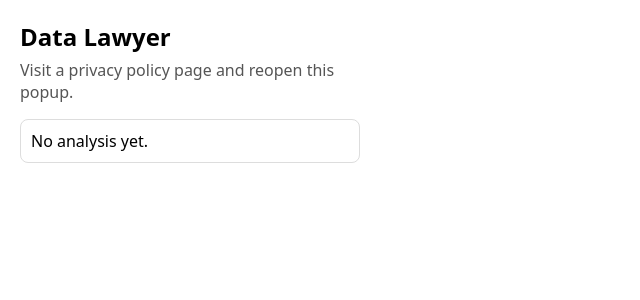
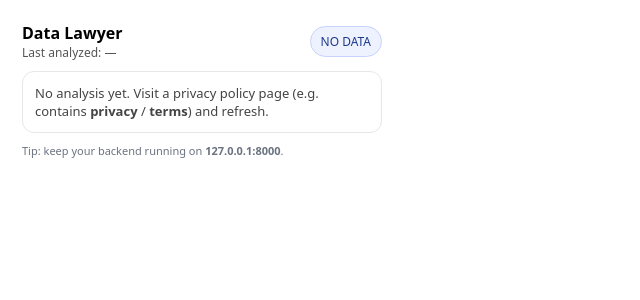
Before and after one commit to IKitheka/data-lawyer, a React (Vite) app in the folder extension/: page / in a window 1280 px wide. Shown: the top 300 px of the page, without its empty margins (0-640 px from the left). Built offline with nearby package versions, Linux system fonts and the light colour scheme.

Commit message:
Polish popup UI, add background worker storage timestamp, and improve analysis display

```diff
--- a/extension/src/App.tsx
+++ b/extension/src/App.tsx
@@ -1,64 +1,208 @@
-import { useEffect, useState } from "react";
+import { useEffect, useMemo, useState } from "react";
+import type { PolicyAnalysis } from "./types";
 
-type Analysis = {
-  service_name: string;
-  risk_level: string;
-  risk_score: number;
-  jurisdiction: string;
-  summary: string;
-  red_flags: string[];
-  policy_changed: boolean;
-};
+type Stored = { latestAnalysis?: PolicyAnalysis & { saved_at?: string } };
+
+function badgeStyle(level?: string) {
+  const l = (level || "").toUpperCase();
+  if (l.includes("HIGH")) return { background: "#ffe5e5", border: "1px solid #ffb3b3", color: "#a40000" };
+  if (l.includes("MED")) return { background: "#fff4db", border: "1px solid #ffd08a", color: "#7a4a00" };
+  if (l.includes("LOW")) return { background: "#e9fff0", border: "1px solid #9de7b6", color: "#0f5a2a" };
+  return { background: "#eef2ff", border: "1px solid #c7d2fe", color: "#1e3a8a" };
+}
+
+function formatTime(iso?: string) {
+  if (!iso) return "—";
+  try {
+    return new Date(iso).toLocaleString();
+  } catch {
+    return iso;
+  }
+}
 
 export default function App() {
-  const [data, setData] = useState<Analysis | null>(null);
+  const [loading, setLoading] = useState(true);
+  const [analysis, setAnalysis] = useState<(PolicyAnalysis & { saved_at?: string }) | null>(null);
+  const [error, setError] = useState<string | null>(null);
+
+  const domain = useMemo(() => {
+    const url = analysis?.url;
+    if (!url) return null;
+    try {
+      return new URL(url).hostname;
+    } catch {
+      return url;
+    }
+  }, [analysis?.url]);
 
   useEffect(() => {
-  chrome.storage.local.get(["latestAnalysis"], (res: { latestAnalysis?: Analysis }) => {
-    if (res.latestAnalysis) setData(res.latestAnalysis);
-  });
-}, []);
+    // Initial load
+    chrome.storage.local.get(["latestAnalysis"], (res: Stored) => {
+      setAnalysis(res.latestAnalysis ?? null);
+      setLoading(false);
+    });
 
+    // Live updates whenever background saves a new analysis
+    const onChanged: Parameters<typeof chrome.storage.onChanged.addListener>[0] = (changes, area) => {
+      if (area !== "local") return;
+      if (changes.latestAnalysis?.newValue) {
+        setAnalysis(changes.latestAnalysis.newValue);
+        setError(null);
+      }
+    };
+
+    chrome.storage.onChanged.addListener(onChanged);
+    return () => chrome.storage.onChanged.removeListener(onChanged);
+  }, []);
+
+  async function copySummary() {
+    if (!analysis) return;
+    const lines: string[] = [];
+    lines.push(`Data Lawyer Analysis`);
+    if (domain) lines.push(`Site: ${domain}`);
+    if (analysis.risk_level) lines.push(`Risk: ${analysis.risk_level}`);
+    if (typeof analysis.risk_score === "number") lines.push(`Score: ${analysis.risk_score}`);
+    if (analysis.summary) lines.push(`Summary: ${analysis.summary}`);
+    if (analysis.red_flags?.length) {
+      lines.push(`Red Flags:`);
+      for (const f of analysis.red_flags.slice(0, 8)) lines.push(`- ${f}`);
+    }
+    if (analysis.url) lines.push(`URL: ${analysis.url}`);
+
+    try {
+      await navigator.clipboard.writeText(lines.join("\n"));
+    } catch {
+      // Fallback for clipboard permission quirks
+      const ta = document.createElement("textarea");
+      ta.value = lines.join("\n");
+      document.body.appendChild(ta);
+      ta.select();
+      document.execCommand("copy");
+      ta.remove();
+    }
+  }
+
+  function clear() {
+    chrome.storage.local.remove(["latestAnalysis"], () => {
+      setAnalysis(null);
+      setError(null);
+    });
+  }
 
   return (
-    <div style={{ width: 340, padding: 12, fontFamily: "system-ui, sans-serif" }}>
-      <h2 style={{ margin: 0 }}>Data Lawyer</h2>
-      <p style={{ marginTop: 6, color: "#555" }}>
-        Visit a privacy policy page and reopen this popup.
-      </p>
-
-      {!data ? (
-        <div style={{ marginTop: 12, padding: 10, border: "1px solid #ddd", borderRadius: 8 }}>
-          No analysis yet.
-        </div>
-      ) : (
-        <div style={{ marginTop: 12 }}>
-          <div style={{ padding: 10, border: "1px solid #ddd", borderRadius: 8 }}>
-            <div><b>Service:</b> {data.service_name}</div>
-            <div><b>Risk:</b> {data.risk_level} ({Math.round(data.risk_score)}/100)</div>
-            <div><b>Law:</b> {data.jurisdiction}</div>
-            {data.policy_changed && (
-              <div style={{ marginTop: 6, fontWeight: 700 }}>
-                ⚠ Policy changed since last check
-              </div>
-            )}
-          </div>
-
-          <div style={{ marginTop: 10 }}>
-            <b>Summary</b>
-            <div style={{ marginTop: 6, padding: 10, border: "1px solid #eee", borderRadius: 8 }}>
-              {data.summary}
-            </div>
-          </div>
-
-          <div style={{ marginTop: 10 }}>
-            <b>Red flags</b>
-            <ul style={{ marginTop: 6 }}>
-              {data.red_flags.length ? data.red_flags.map((x, i) => <li key={i}>{x}</li>) : <li>None detected.</li>}
-            </ul>
+    <div style={{ width: 360, padding: 14, fontFamily: "system-ui, -apple-system, Segoe UI, Roboto, Arial" }}>
+      <div style={{ display: "flex", alignItems: "center", justifyContent: "space-between", gap: 10 }}>
+        <div>
+          <div style={{ fontSize: 16, fontWeight: 700 }}>Data Lawyer</div>
+          <div style={{ fontSize: 12, color: "#555" }}>
+            {loading ? "Loading…" : analysis?.saved_at ? `Last analyzed: ${formatTime(analysis.saved_at)}` : "Last analyzed: —"}
           </div>
         </div>
-      )}
+        <div style={{ fontSize: 12, padding: "6px 10px", borderRadius: 999, ...badgeStyle(analysis?.risk_level) }}>
+          {analysis?.risk_level ? String(analysis.risk_level).toUpperCase() : "NO DATA"}
+        </div>
+      </div>
+
+      <div style={{ height: 10 }} />
+
+      <div style={{ border: "1px solid #e5e7eb", borderRadius: 12, padding: 12, background: "white" }}>
+        {loading ? (
+          <div style={{ fontSize: 13, color: "#444" }}>Loading latest analysis…</div>
+        ) : !analysis ? (
+          <div style={{ fontSize: 13, color: "#444" }}>
+            No analysis yet. Visit a privacy policy page (e.g. contains <b>privacy</b> / <b>terms</b>) and refresh.
+          </div>
+        ) : (
+          <>
+            <div style={{ fontSize: 13, color: "#111", fontWeight: 650 }}>
+              {analysis.service_name || domain || "Website"}
+            </div>
+            {analysis.url ? (
+              <div style={{ fontSize: 12, color: "#555", overflow: "hidden", textOverflow: "ellipsis", whiteSpace: "nowrap" }}>
+                {analysis.url}
+              </div>
+            ) : null}
+
+            <div style={{ height: 10 }} />
+
+            <div style={{ display: "flex", gap: 10, alignItems: "center" }}>
+              <div style={{ fontSize: 12, color: "#555" }}>Score</div>
+              <div style={{ fontSize: 14, fontWeight: 800 }}>
+                {typeof analysis.risk_score === "number" ? analysis.risk_score : "—"}
+              </div>
+            </div>
+
+            {analysis.summary ? (
+              <>
+                <div style={{ height: 10 }} />
+                <div style={{ fontSize: 12, fontWeight: 700, color: "#111" }}>Summary</div>
+                <div style={{ fontSize: 12, color: "#333", lineHeight: 1.4 }}>{analysis.summary}</div>
+              </>
+            ) : null}
+
+            {analysis.red_flags?.length ? (
+              <>
+                <div style={{ height: 10 }} />
+                <div style={{ fontSize: 12, fontWeight: 700, color: "#111" }}>Red flags</div>
+                <ul style={{ margin: "6px 0 0 18px", padding: 0, fontSize: 12, color: "#333" }}>
+                  {analysis.red_flags.slice(0, 6).map((f:string, i: number) => (
+                    <li key={i} style={{ marginBottom: 4 }}>
+                      {f}
+                    </li>
+                  ))}
+                </ul>
+              </>
+            ) : null}
+
+            {error ? (
+              <>
+                <div style={{ height: 10 }} />
+                <div style={{ fontSize: 12, color: "#b91c1c" }}>{error}</div>
+              </>
+            ) : null}
+
+            <div style={{ height: 12 }} />
+
+            <div style={{ display: "flex", gap: 8 }}>
+              <button
+                onClick={copySummary}
+                style={{
+                  flex: 1,
+                  padding: "10px 10px",
+                  borderRadius: 10,
+                  border: "1px solid #e5e7eb",
+                  background: "#111827",
+                  color: "white",
+                  fontSize: 12,
+                  cursor: "pointer",
+                }}
+              >
+                Copy summary
+              </button>
+              <button
+                onClick={clear}
+                style={{
+                  padding: "10px 10px",
+                  borderRadius: 10,
+                  border: "1px solid #e5e7eb",
+                  background: "white",
+                  color: "#111",
+                  fontSize: 12,
+                  cursor: "pointer",
+                }}
+              >
+                Clear
+              </button>
+            </div>
+          </>
+        )}
+      </div>
+
+      <div style={{ height: 10 }} />
+
+      <div style={{ fontSize: 11, color: "#6b7280" }}>
+        Tip: keep your backend running on <b>127.0.0.1:8000</b>.
+      </div>
     </div>
   );
 }
--- a/extension/src/background.ts
+++ b/extension/src/background.ts
@@ -36,7 +36,9 @@
 
       console.log("[BG] saving analysis to storage:", data);
 
-      await chrome.storage.local.set({ latestAnalysis: data });
+      const stamped = { ...data, saved_at: new Date().toISOString() };
+      await chrome.storage.local.set({ latestAnalysis: stamped });
+
 
       console.log("[BG] analysis saved successfully");
 
--- /dev/null
+++ b/extension/src/types.ts
@@ -0,0 +1,13 @@
+export type RiskLevel = "LOW" | "MEDIUM" | "HIGH" | string;
+
+export type PolicyAnalysis = {
+  url?: string;
+  service_name?: string | null;
+  risk_level?: RiskLevel;
+  risk_score?: number;
+  summary?: string;
+  red_flags?: string[];
+  recommendations?: string[];
+  created_at?: string;
+  saved_at?: string;
+};
```
Also changed, not shown: 1 other file (tests, documents, lock files or other folders).
